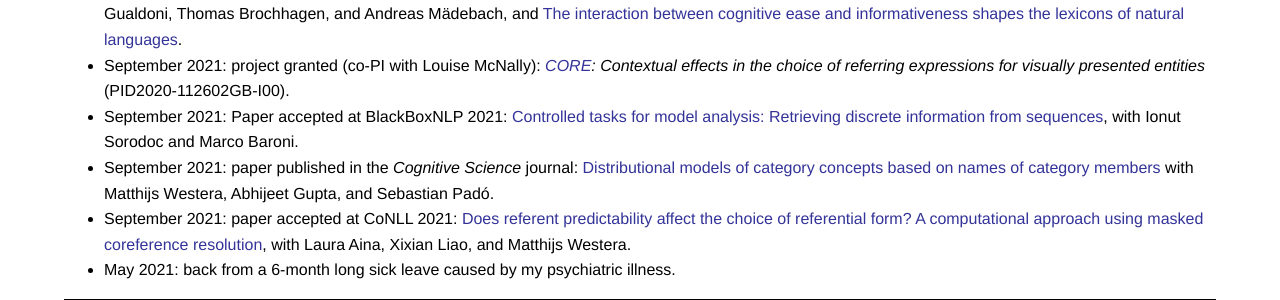
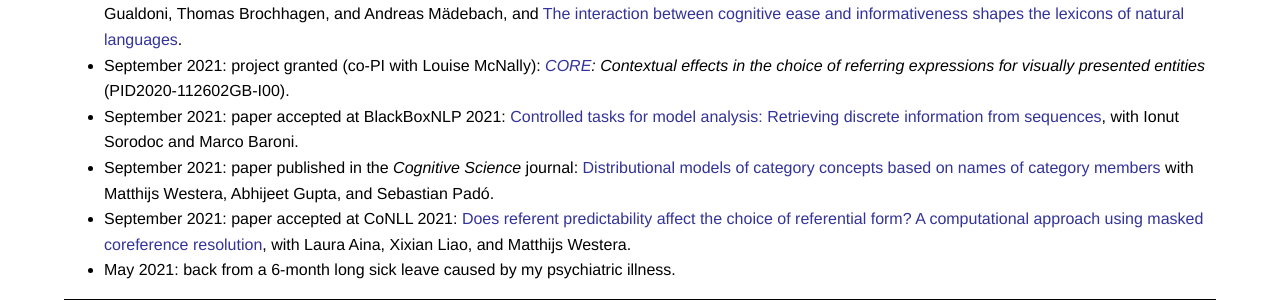
Before and after one commit to gboleda/gboleda.github.io, a Jekyll site: the page built from index.html, in a window 1280 px wide. Shown: the part 734-1034 px from the top of the page. Built offline with Jekyll 4.4.1, drawn with Linux system fonts in a browser that asks for light colours.

Commit message:
small edits

```diff
--- a/index.html
+++ b/index.html
@@ -42,7 +42,7 @@ In Yoad Winter &amp; James Hampton (eds.) <i>Compositionality and Concepts in Li
   </li>
   <li>December 2021: two abstracts accepted at SCiL: <a href="https://scholarworks.umass.edu/cgi/viewcontent.cgi?article=1245&context=scil">Horse or pony? Visual typicality and lexical frequency affect variability in object naming</a>, with Eleonora Gualdoni, Thomas Brochhagen, and Andreas Mädebach, and <a href="https://scholarworks.umass.edu/cgi/viewcontent.cgi?article=1238&context=scil">The interaction between cognitive ease and informativeness shapes the lexicons of natural languages</a>.</li>
   <li>September 2021: project granted (co-PI with Louise McNally): <i><a href="https://www.upf.edu/web/mcnally/research">CORE</a>: Contextual effects in the choice of referring expressions for visually presented entities</i> (PID2020-112602GB-I00).</li>
-  <li>September 2021: Paper accepted at BlackBoxNLP 2021: <a href="https://aclanthology.org/2021.blackboxnlp-1.37.pdf">Controlled tasks for model analysis: Retrieving discrete information from sequences</a>, with Ionut Sorodoc and Marco Baroni.</li>
+  <li>September 2021: paper accepted at BlackBoxNLP 2021: <a href="https://aclanthology.org/2021.blackboxnlp-1.37.pdf">Controlled tasks for model analysis: Retrieving discrete information from sequences</a>, with Ionut Sorodoc and Marco Baroni.</li>
   <li>September 2021: paper published in the <i>Cognitive Science</i> journal: <a href="http://dx.doi.org/10.1111/cogs.13029">Distributional models of category concepts based on names of category members</a> with Matthijs Westera, Abhijeet Gupta, and Sebastian Padó.</li>
   <li>September 2021: paper accepted at CoNLL 2021: <a href="https://aclanthology.org/2021.conll-1.36.pdf">Does referent predictability affect the choice of referential form? A computational approach using masked coreference resolution</a>, with Laura Aina, Xixian Liao, and Matthijs Westera.
   <li>May 2021: back from a 6-month long sick leave caused by my psychiatric illness.</li>
```
